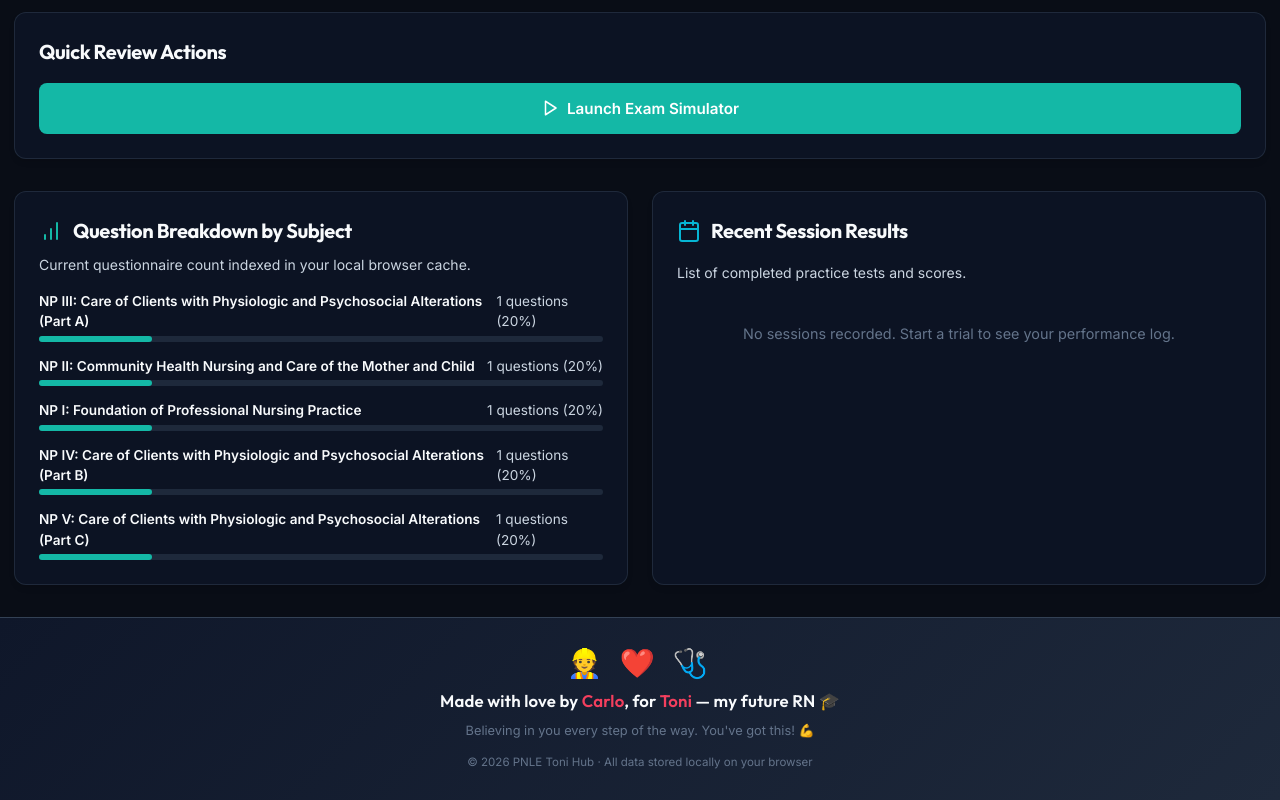
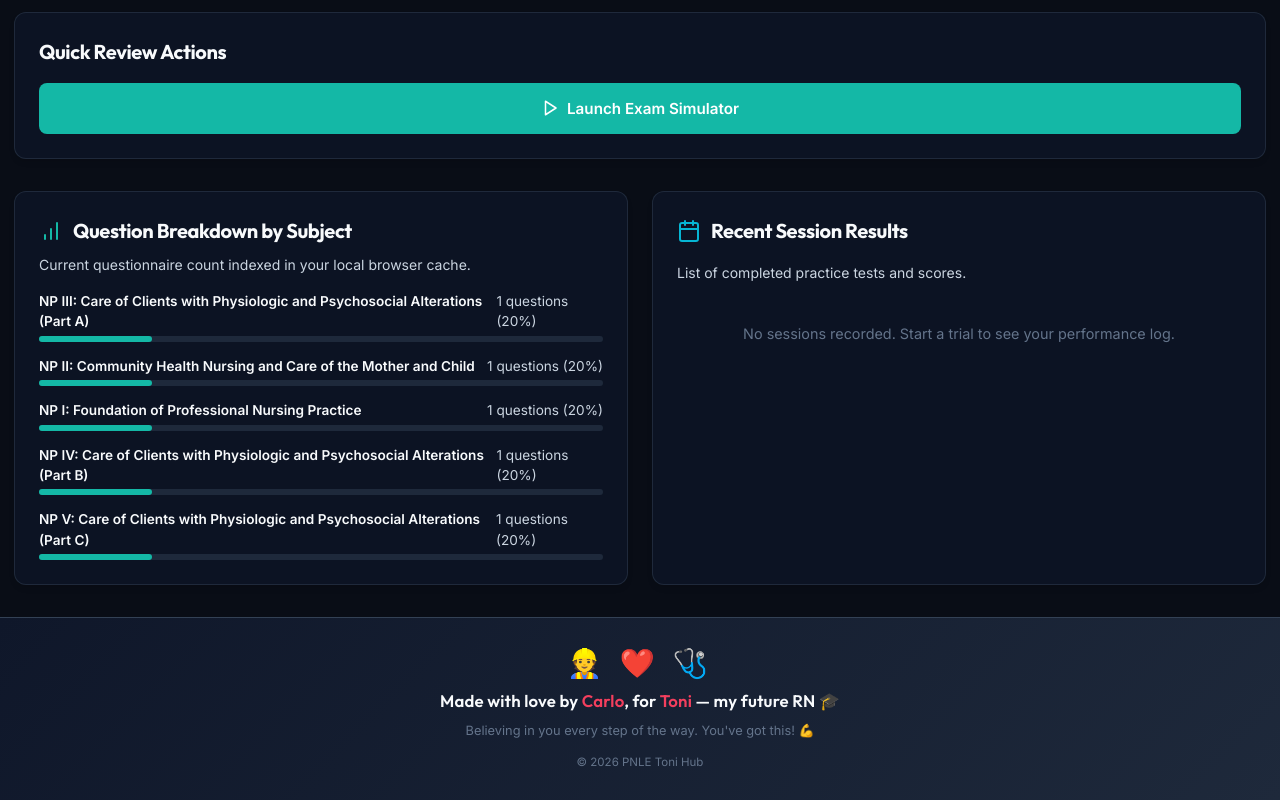
Before and after one commit to noweee/pnle-prep-hub, a React (Vite) app: page / in a window 1280 px wide. Shown: the part 510-1310 px from the top of the page. Built offline with nearby package versions, Linux system fonts and the light colour scheme.

Commit message:
finalizing UI for now

```diff
--- a/src/App.tsx
+++ b/src/App.tsx
@@ -423,7 +423,7 @@ export default function App() {
               Believing in you every step of the way. You've got this! 💪
             </p>
             <p style={{ fontSize: '0.72rem', color: 'var(--text-muted)', marginTop: '8px' }}>
-              © {new Date().getFullYear()} PNLE Toni Hub · All data stored locally on your browser
+              © {new Date().getFullYear()} PNLE Toni Hub
             </p>
           </div>
         </div>
```
